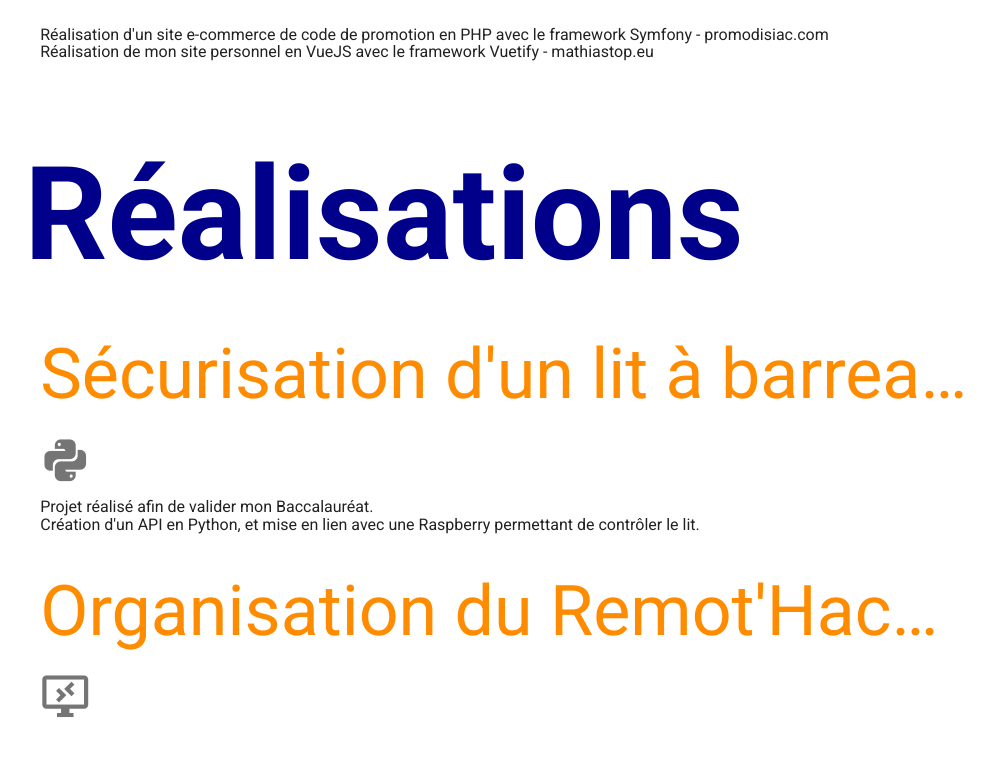
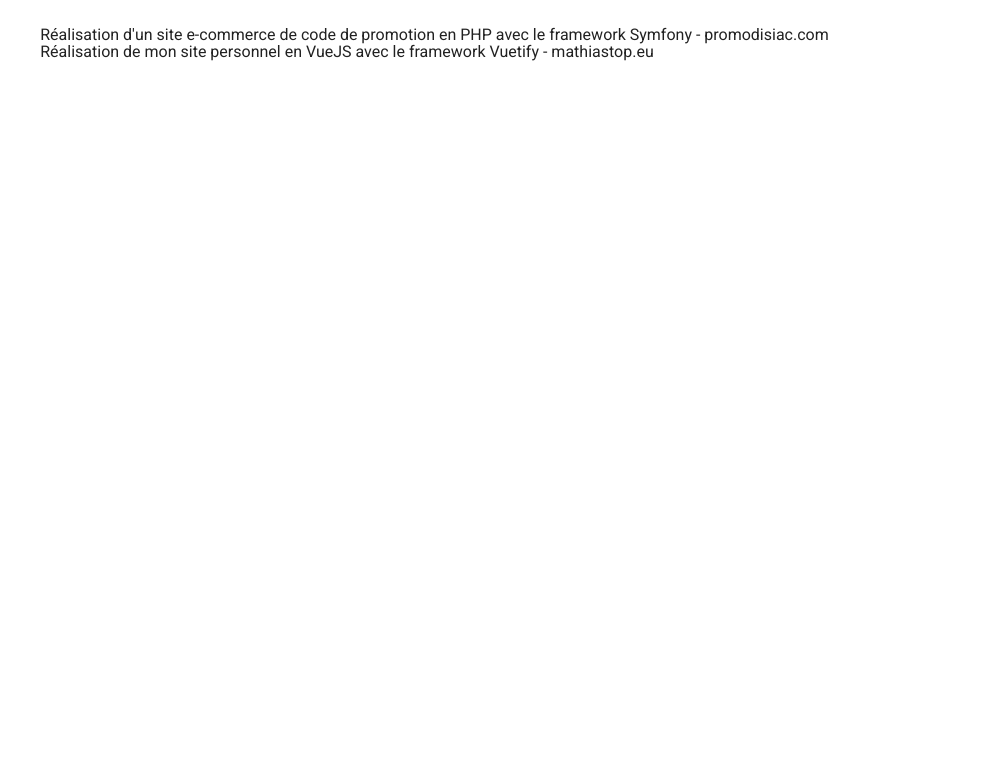
Before and after one commit to mathiastop/cv-site, a Vue app: page / in a window 1280 px wide. Shown: the part 3320-4085 px from the top of the page, without its empty margins (134-1128 px from the left). After the commit the page ends 3425 px from the top, so only its background shows below. Built offline with nearby package versions, Linux system fonts and the light colour scheme.

Commit message:
[~] update realisation component

```diff
--- a/src/components/Realisations.vue
+++ b/src/components/Realisations.vue
@@ -56,7 +56,7 @@
         </v-list>
       </v-col>
     </v-row>
-    <v-row v-show="$vuetify.breakpoint.smAndUp">
+    <v-row v-show="$vuetify.breakpoint.smAndDown">
       <v-col cols="1"></v-col>
       <v-col cols="10">
         <div style="font-size: 130px; font-weight: bold; color: darkblue">
```
